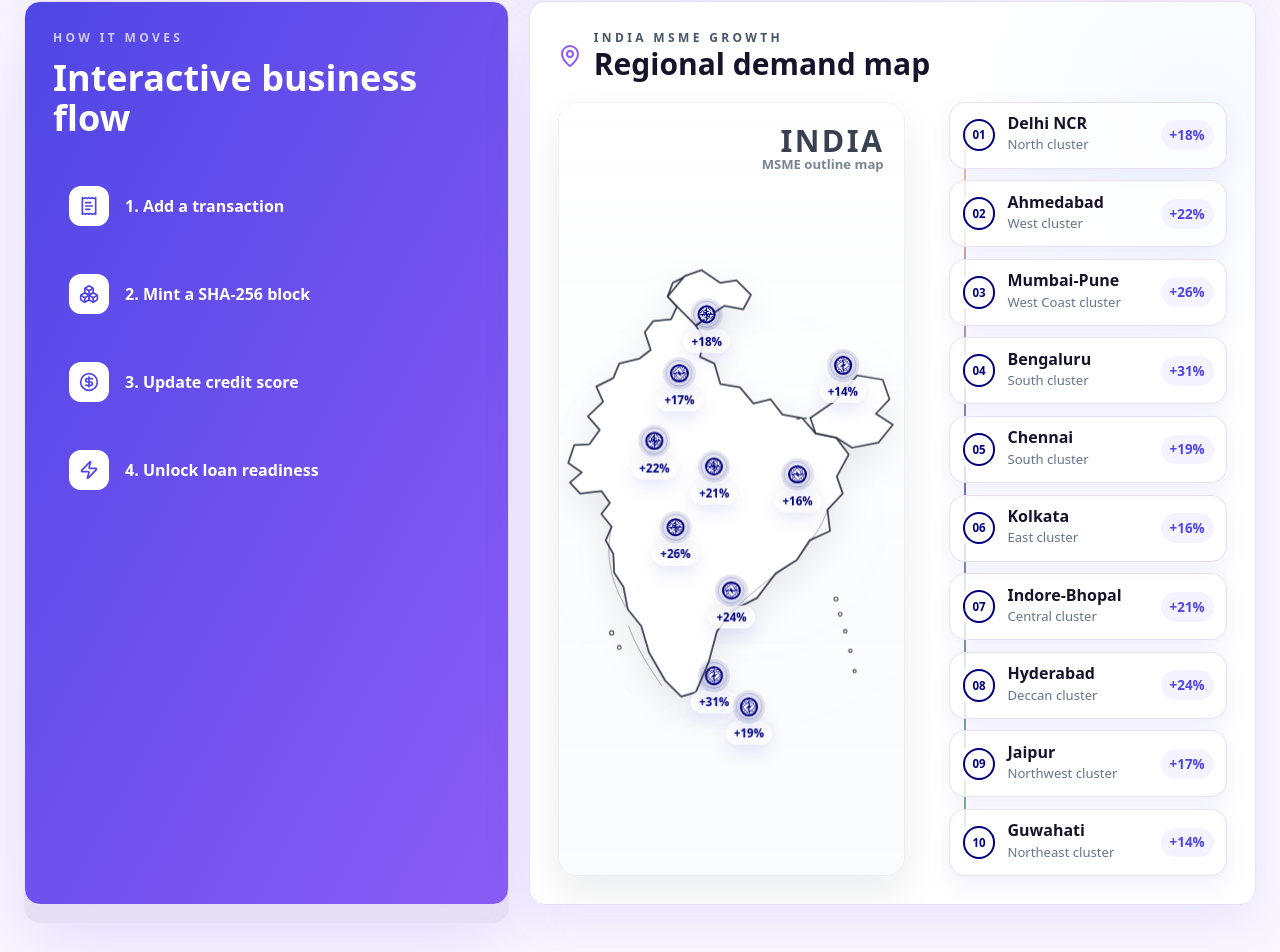
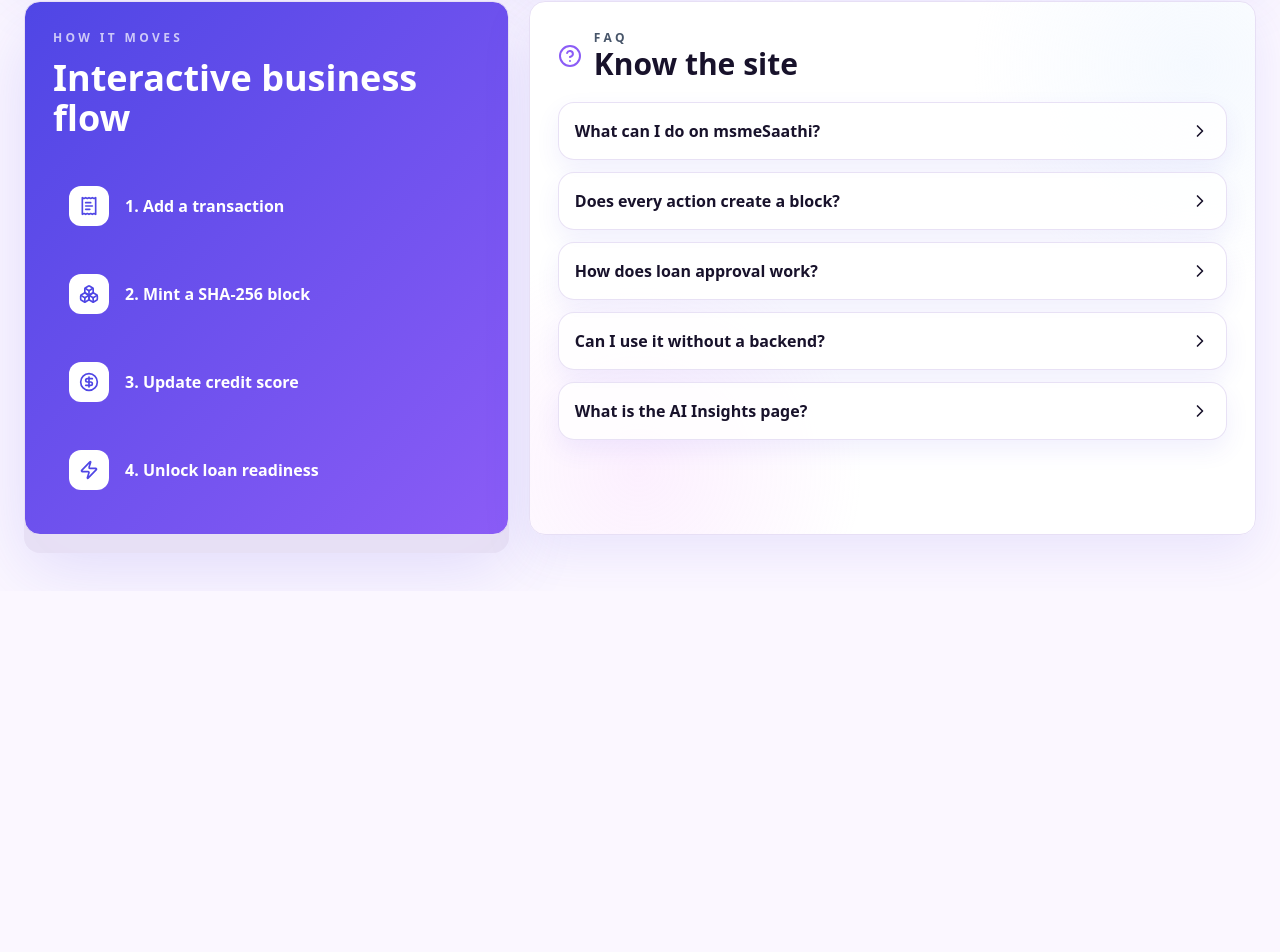
Before and after one commit to rudranshrajsrivastava/MICROFINANCE, a Next.js app: page / in a window 1280 px wide. Shown: the part 1225-2177 px from the top of the page. After the commit the page ends 1816 px from the top, so only its background shows below. Built offline with nearby package versions, Linux system fonts and the light colour scheme.

Commit message:
Restore polished FAQ section

```diff
--- a/app/globals.css
+++ b/app/globals.css
@@ -125,213 +125,56 @@
     white-space: nowrap;
   }
 
-  .map-card-3d {
+  .faq-card-3d {
     position: relative;
     background:
       radial-gradient(circle at 92% 12%, rgba(219, 234, 254, 0.28), transparent 14rem),
+      radial-gradient(circle at 15% 88%, rgba(240, 171, 252, 0.18), transparent 14rem),
       rgba(255, 255, 255, 0.96);
     transform-style: preserve-3d;
   }
 
-  .map-card-3d:hover {
+  .faq-card-3d:hover {
     transform: translateY(-6px) rotateX(1.5deg) rotateY(2deg);
     box-shadow: 0 22px 0 rgba(231, 223, 245, 0.9), 0 34px 76px rgba(79, 70, 229, 0.18);
   }
 
-  .india-map-stage {
-    position: relative;
-    min-height: 560px;
-    border-radius: 1.15rem;
-    background:
-      linear-gradient(180deg, rgba(255, 255, 255, 0.98), rgba(248, 250, 252, 0.92)),
-      radial-gradient(circle at 56% 52%, rgba(219, 234, 254, 0.24), transparent 16rem);
-    box-shadow: inset 0 0 0 1px rgba(30, 41, 59, 0.06), 0 18px 42px rgba(15, 23, 42, 0.08);
-    overflow: hidden;
-    perspective: 900px;
-  }
-
-  .india-map-stage::before {
-    content: "INDIA";
-    position: absolute;
-    right: 1.3rem;
-    top: 1rem;
-    z-index: 1;
-    color: rgba(15, 23, 42, 0.82);
-    font-size: 1.9rem;
-    font-weight: 900;
-    letter-spacing: 0.08em;
-  }
-
-  .india-map-stage::after {
-    content: "MSME outline map";
-    position: absolute;
-    right: 1.35rem;
-    top: 3.35rem;
-    z-index: 1;
-    color: rgba(71, 85, 105, 0.72);
-    font-size: 0.82rem;
-    font-weight: 700;
-  }
-
-  .india-map-outline {
-    position: absolute;
-    inset: 0 -2% 0 -4%;
-    width: 104%;
-    height: 100%;
-    filter: drop-shadow(0 14px 16px rgba(15, 23, 42, 0.09));
-    transform: translateZ(10px);
-  }
-
-  .india-map-outline path,
-  .india-map-outline circle {
-    fill: rgba(255, 255, 255, 0.98);
-    stroke: rgba(15, 23, 42, 0.78);
-    stroke-width: 2.1;
-    stroke-linejoin: round;
-    stroke-linecap: round;
-  }
-
-  .india-map-outline .india-ne-connector {
-    fill: none;
-    stroke-dasharray: 3 5;
-    stroke-width: 1.6;
-  }
-
-  .india-map-outline .india-northeast {
-    stroke-width: 2;
-  }
-
-  .india-map-outline .india-island {
-    fill: rgba(255, 255, 255, 0.98);
-    stroke-width: 1.35;
-  }
-
-  .india-map-outline .india-coast-detail {
-    fill: none;
-    stroke: rgba(15, 23, 42, 0.38);
-    stroke-width: 1.1;
-  }
-
-  .map-dot-wrap {
-    position: absolute;
-    z-index: 2;
-    display: grid;
-    place-items: center;
-    transform: translate(-50%, -50%);
-    animation: mapDotFloat 4.8s ease-in-out infinite;
-  }
-
-  .ashoka-dot {
-    position: relative;
-    display: block;
-    width: 1.15rem;
-    height: 1.15rem;
-    border-radius: 999px;
-    border: 2px solid #000080;
-    background:
-      radial-gradient(circle, #000080 0 12%, transparent 13%),
-      repeating-conic-gradient(from 0deg, #000080 0deg 5deg, transparent 5deg 15deg),
-      radial-gradient(circle, #ffffff 0 58%, transparent 59%);
-    box-shadow: 0 0 0 7px rgba(0, 0, 128, 0.1), 0 14px 24px rgba(0, 0, 128, 0.24);
-  }
-
-  .ashoka-dot::after {
-    content: "";
-    position: absolute;
-    inset: -8px;
-    border-radius: inherit;
-    border: 1px solid rgba(0, 0, 128, 0.38);
-    animation: mapPulse 2.8s ease-out infinite;
-  }
-
-  .map-dot-label {
-    margin-top: 0.35rem;
-    border-radius: 999px;
-    background: rgba(255, 255, 255, 0.86);
-    padding: 0.18rem 0.5rem;
-    color: #000080;
-    font-size: 0.72rem;
-    font-weight: 900;
-    box-shadow: 0 8px 18px rgba(79, 70, 229, 0.12);
-    white-space: nowrap;
-  }
-
-  .msme-timeline {
-    position: relative;
-    display: grid;
-    gap: 0.72rem;
-    align-content: center;
-    padding-left: 1.25rem;
-  }
-
-  .msme-timeline::before {
-    content: "";
-    position: absolute;
-    bottom: 1.15rem;
-    left: 2.2rem;
-    top: 1.15rem;
-    width: 2px;
-    background: linear-gradient(180deg, #ff9933, #000080 48%, #138808);
-    opacity: 0.55;
-  }
-
-  .timeline-item {
-    position: relative;
-    z-index: 1;
-    display: grid;
-    grid-template-columns: auto 1fr auto;
-    gap: 0.75rem;
-    align-items: center;
+  .faq-item {
     border: 1px solid rgba(231, 223, 245, 0.92);
     border-radius: 1rem;
     background: rgba(255, 255, 255, 0.78);
-    padding: 0.78rem;
+    padding: 1rem;
     box-shadow: 0 10px 24px rgba(79, 70, 229, 0.08);
-    transition: transform 180ms ease, border-color 180ms ease, box-shadow 180ms ease;
+    transition: transform 180ms ease, border-color 180ms ease, box-shadow 180ms ease, background 180ms ease;
   }
 
-  .timeline-item:hover {
+  .faq-item:hover,
+  .faq-item[open] {
     transform: translateX(5px);
     border-color: rgba(79, 70, 229, 0.28);
+    background: rgba(245, 243, 255, 0.86);
     box-shadow: 0 14px 30px rgba(79, 70, 229, 0.14);
   }
 
-  .timeline-node {
-    display: grid;
-    place-items: center;
-    width: 2.05rem;
-    height: 2.05rem;
-    border: 2px solid #000080;
-    border-radius: 999px;
-    background: #fff;
-    color: #000080;
-    font-size: 0.72rem;
+  .faq-item summary {
+    display: flex;
+    cursor: pointer;
+    list-style: none;
+    align-items: center;
+    justify-content: space-between;
+    gap: 1rem;
+    color: #18122b;
     font-weight: 900;
-    box-shadow: 0 0 0 5px rgba(255, 255, 255, 0.94);
   }
 
-  .timeline-copy strong,
-  .timeline-copy span {
-    display: block;
+  .faq-item summary::-webkit-details-marker {
+    display: none;
   }
 
-  .timeline-copy strong {
-    color: #18122b;
-    line-height: 1.1;
-  }
-
-  .timeline-copy span {
-    margin-top: 0.18rem;
+  .faq-item p {
+    margin-top: 0.75rem;
     color: #64748b;
-    font-size: 0.82rem;
-  }
-
-  .timeline-item b {
-    border-radius: 999px;
-    background: #f5f3ff;
-    padding: 0.3rem 0.55rem;
-    color: #4f46e5;
-    font-size: 0.84rem;
+    line-height: 1.7;
   }
 
   .card-3d {
@@ -420,24 +263,3 @@
     transform: translateX(-50%);
   }
 }
-
-@keyframes mapPulse {
-  0% {
-    opacity: 0.7;
-    transform: scale(0.72);
-  }
-  100% {
-    opacity: 0;
-    transform: scale(1.9);
-  }
-}
-
-@keyframes mapDotFloat {
-  0%,
-  100% {
-    transform: translate(-50%, -50%) translateZ(0);
-  }
-  50% {
-    transform: translate(-50%, calc(-50% - 8px)) translateZ(28px);
-  }
-}
--- a/app/page.tsx
+++ b/app/page.tsx
@@ -1,5 +1,5 @@
 import Link from "next/link";
-import { BadgeCheck, Boxes, BrainCircuit, ChevronRight, CircleDollarSign, HandCoins, MapPin, ReceiptText, ShieldCheck, Sparkles, Truck, Zap } from "lucide-react";
+import { BadgeCheck, Boxes, BrainCircuit, ChevronRight, CircleDollarSign, HandCoins, HelpCircle, ReceiptText, ShieldCheck, Sparkles, Truck, Zap } from "lucide-react";
 import { Brand } from "@/components/brand";
 
 const features = [
@@ -10,17 +10,27 @@
   { icon: BrainCircuit, title: "AI insights", tone: "bg-white", body: "Generate deterministic local recommendations with no API key required." }
 ];
 
-const msmeRegions = [
-  { region: "North", city: "Delhi NCR", growth: "+18%", x: "43%", y: "30%" },
-  { region: "West", city: "Ahmedabad", growth: "+22%", x: "28%", y: "46%" },
-  { region: "West Coast", city: "Mumbai-Pune", growth: "+26%", x: "34%", y: "57%" },
-  { region: "South", city: "Bengaluru", growth: "+31%", x: "45%", y: "76%" },
-  { region: "South", city: "Chennai", growth: "+19%", x: "55%", y: "80%" },
-  { region: "East", city: "Kolkata", growth: "+16%", x: "69%", y: "50%" },
-  { region: "Central", city: "Indore-Bhopal", growth: "+21%", x: "45%", y: "49%" },
-  { region: "Deccan", city: "Hyderabad", growth: "+24%", x: "50%", y: "65%" },
-  { region: "Northwest", city: "Jaipur", growth: "+17%", x: "35%", y: "37%" },
-  { region: "Northeast", city: "Guwahati", growth: "+14%", x: "82%", y: "36%" }
+const faqs = [
+  {
+    question: "What can I do on msmeSaathi?",
+    answer: "You can create a business profile, record transactions, view a private blockchain ledger, calculate credit score, request loans, track purchase orders, and generate local AI-style insights."
+  },
+  {
+    question: "Does every action create a block?",
+    answer: "Important business events such as transactions, loan requests, repayments, suppliers, purchase orders, and shipment updates are added as SHA-256 linked blocks."
+  },
+  {
+    question: "How does loan approval work?",
+    answer: "Loan readiness is based on the credit score and monthly net cash flow. Higher score bands unlock higher working-capital limits."
+  },
+  {
+    question: "Can I use it without a backend?",
+    answer: "Yes. The app keeps working with localStorage fallback data, so forms and dashboard activity persist in the browser."
+  },
+  {
+    question: "What is the AI Insights page?",
+    answer: "It generates deterministic local recommendations for credit improvement, supply chain risks, working capital, and loan readiness without needing an API key."
+  }
 ];
 
 export default function LandingPage() {
@@ -133,53 +143,24 @@
           </div>
         </div>
 
-        <div className="card map-card-3d overflow-hidden p-7">
+        <div className="card faq-card-3d p-7">
           <div className="mb-5 flex items-center gap-3">
-            <MapPin className="text-moss" />
+            <HelpCircle className="text-moss" />
             <div>
-              <p className="eyebrow">India MSME growth</p>
-              <h2 className="text-3xl font-black">Regional demand map</h2>
+              <p className="eyebrow">FAQ</p>
+              <h2 className="text-3xl font-black">Know the site</h2>
             </div>
           </div>
-          <div className="grid gap-6 lg:grid-cols-[1.05fr_0.9fr]">
-            <div className="india-map-stage">
-              <svg className="india-map-outline" viewBox="0 0 430 520" role="img" aria-label="India outline map with MSME growth markers">
-                <path className="india-mainland" d="M170 9 154 17 148 33 159 45 152 60 131 62 121 75 128 96 115 106 91 112 84 129 64 139 72 157 54 174 68 190 56 207 38 208 31 229 47 240 33 252 45 265 70 262 80 276 70 289 82 304 75 320 84 336 85 358 96 375 101 401 117 421 126 452 145 485 164 504 181 499 196 464 206 427 225 402 253 388 275 359 300 343 315 320 339 309 336 284 354 265 347 245 361 219 346 199 322 194 306 176 283 172 269 154 249 159 233 140 210 136 203 112 186 104 191 84 181 67 198 55 194 38 211 29 197 14Z" />
-                <path className="india-kashmir" d="M168 9 188 2 210 17 229 14 246 31 237 48 215 44 198 55 181 67 159 45 148 33Z" />
-                <path className="india-northeast" d="M316 176 345 156 371 126 401 131 409 154 393 171 413 184 396 205 365 211 346 199 322 194Z" />
-                <path className="india-ne-connector" d="M300 177 316 176" />
-                <path className="india-coast-detail" d="M82 304c-8 32-1 66 17 95M102 421c7 20 20 43 39 70M206 427c23-33 50-53 86-79M336 284c-6 19-19 36-35 58" />
-                <circle className="india-island lakshadweep" cx="82" cy="429" r="2.4" />
-                <circle className="india-island lakshadweep" cx="91" cy="446" r="2.1" />
-                <circle className="india-island andaman" cx="346" cy="389" r="2.3" />
-                <circle className="india-island andaman" cx="351" cy="407" r="2.1" />
-                <circle className="india-island andaman" cx="357" cy="427" r="2" />
-                <circle className="india-island andaman" cx="363" cy="450" r="1.9" />
-                <circle className="india-island andaman" cx="368" cy="474" r="1.8" />
-              </svg>
-              {msmeRegions.map((region, index) => (
-                <div
-                  className="map-dot-wrap"
-                  key={region.city}
-                  style={{ left: region.x, top: region.y, animationDelay: `${index * 160}ms` }}
-                >
-                  <span className="ashoka-dot" />
-                  <span className="map-dot-label">{region.growth}</span>
-                </div>
-              ))}
-            </div>
-            <div className="msme-timeline">
-              {msmeRegions.map((region, index) => (
-                <div className="timeline-item" key={region.city}>
-                  <span className="timeline-node">{String(index + 1).padStart(2, "0")}</span>
-                  <div className="timeline-copy">
-                    <strong>{region.city}</strong>
-                    <span>{region.region} cluster</span>
-                  </div>
-                  <b>{region.growth}</b>
-                </div>
-              ))}
-            </div>
+          <div className="grid gap-3">
+            {faqs.map((faq) => (
+              <details className="faq-item group" key={faq.question}>
+                <summary>
+                  <span>{faq.question}</span>
+                  <ChevronRight className="shrink-0 transition group-open:rotate-90" size={20} />
+                </summary>
+                <p>{faq.answer}</p>
+              </details>
+            ))}
           </div>
         </div>
       </section>
```
